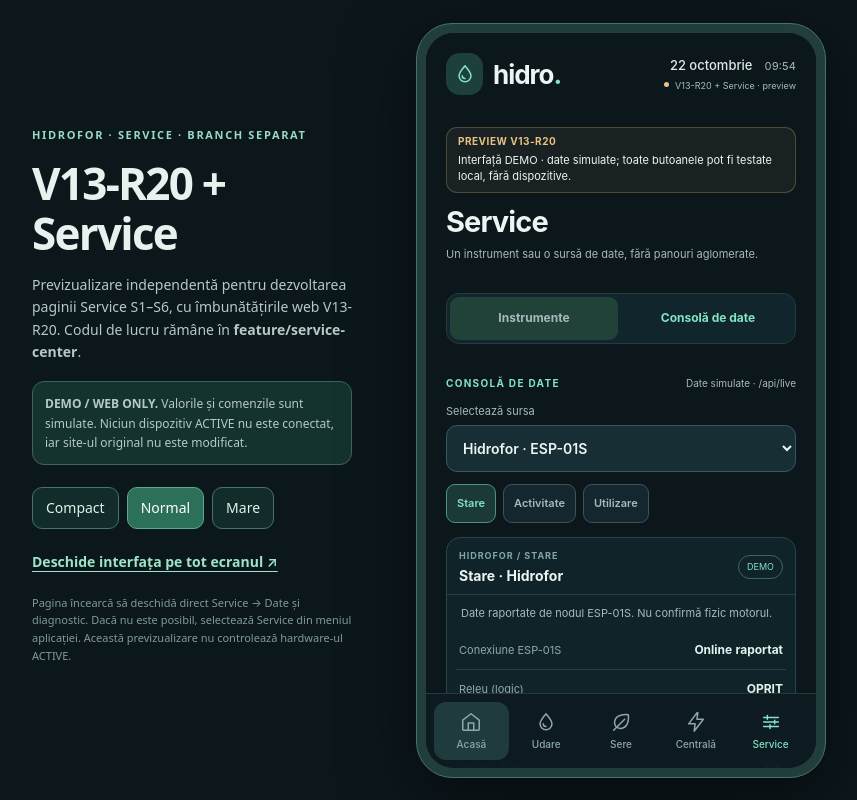
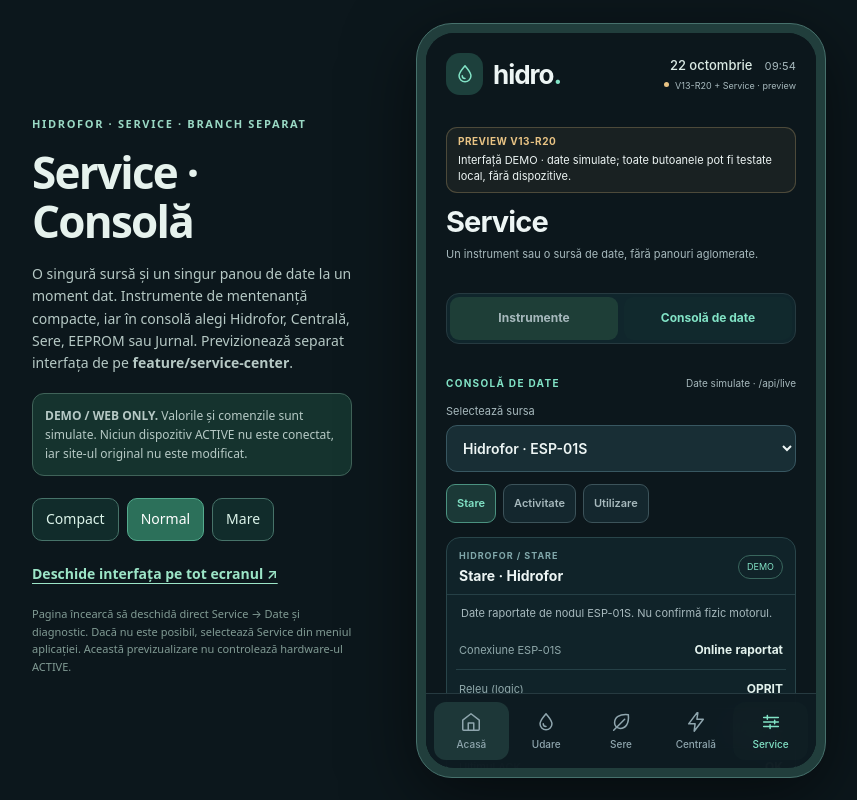
Before and after one commit to IoanNatanael/IoanNatanael.github.io, a plain HTML site: page hidrofor-service-preview/index.html in a window 1280 px wide. Shown: the whole page, without its empty margins (211-1068 px from the left). Drawn offline with Linux system fonts and the light colour scheme.

Commit message:
Service preview: update landing to new compact console

```diff
--- a/hidrofor-service-preview/index.html
+++ b/hidrofor-service-preview/index.html
@@ -4,7 +4,7 @@
   <meta charset="utf-8">
   <meta name="viewport" content="width=device-width,initial-scale=1">
   <meta name="color-scheme" content="dark">
-  <title>Hidrofor · V13-R20 + Service S1–S6 · Preview separat</title>
+  <title>Hidrofor · Consolă Service · Preview separat</title>
   <style>
     :root { color-scheme: dark; --phone-width: 390px; }
     * { box-sizing: border-box; }
@@ -37,8 +37,8 @@
   <main>
     <section class="intro" aria-label="Previzualizare Service">
       <div class="eyebrow">Hidrofor · Service · branch separat</div>
-      <h1>V13-R20 + Service</h1>
-      <p>Previzualizare independentă pentru dezvoltarea paginii Service S1–S6, cu îmbunătățirile web V13-R20. Codul de lucru rămâne în <strong>feature/service-center</strong>.</p>
+      <h1>Service · Consolă</h1>
+      <p>O singură sursă și un singur panou de date la un moment dat. Instrumente de mentenanță compacte, iar în consolă alegi Hidrofor, Centrală, Sere, EEPROM sau Jurnal. Previzionează separat interfața de pe <strong>feature/service-center</strong>.</p>
       <p class="notice"><strong>DEMO / WEB ONLY.</strong> Valorile și comenzile sunt simulate. Niciun dispozitiv ACTIVE nu este conectat, iar site-ul original nu este modificat.</p>
       <div class="switches" role="group" aria-label="Lățimea ecranului">
         <button type="button" data-width="360" aria-pressed="false">Compact</button>
```
